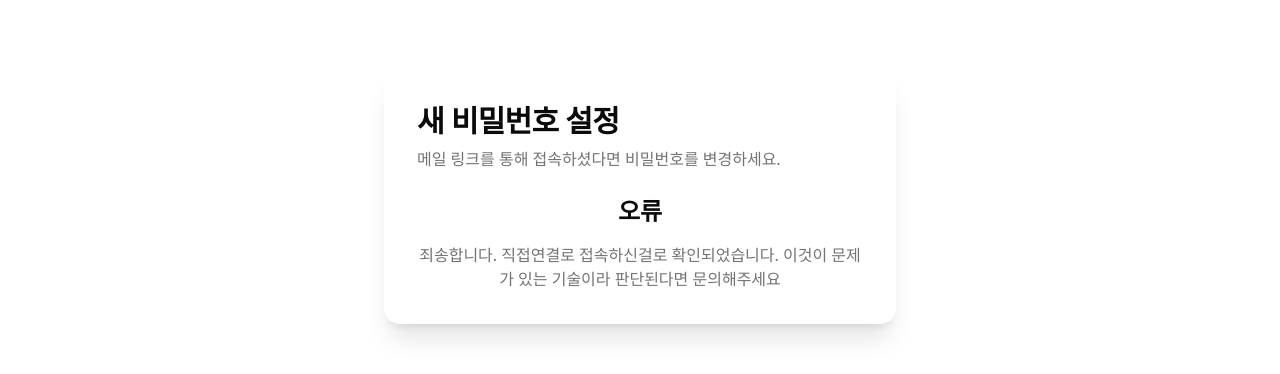
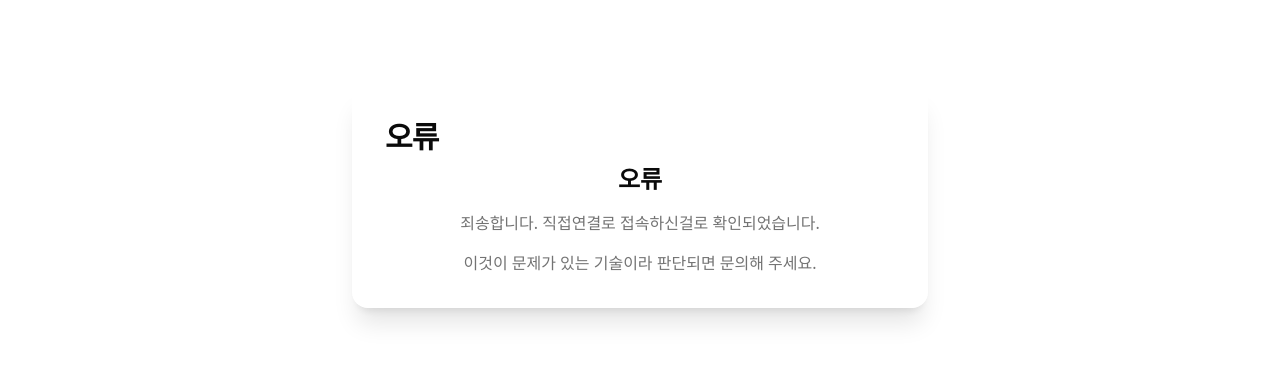
Before and after one commit to litsyneko/litsy.me, a Next.js app: page /update-password in a window 1280 px wide. Shown: the part 203-577 px from the top of the page. Built offline with nearby package versions, Linux system fonts and the light colour scheme; no server answers.

Commit message:
feat: 비밀번호 변경 페이지에서 직접 방문 및 OAuth 사용자에 대한 오류 메시지 개선

```diff
--- a/app/components/AuthCard.tsx
+++ b/app/components/AuthCard.tsx
@@ -14,9 +14,9 @@ export default function AuthCard({
   return (
     // increase vertical size and spacing so the card feels larger on desktop
     <div className="flex min-h-[80vh] items-center justify-center py-12 px-6">
-      <div className="w-full max-w-lg glass-effect rounded-2xl p-8 shadow-xl border border-white/10">
-        <h1 className="text-3xl font-bold mb-2 tracking-tight">{title}</h1>
-        {subtitle && <p className="text-base text-muted-foreground mb-6">{subtitle}</p>}
+      <div className="w-full max-w-xl glass-effect rounded-2xl p-8 shadow-xl border border-white/10">
+        <h1 className="text-3xl font-bold mb-2 tracking-tight break-words">{title}</h1>
+        {subtitle && <p className="text-base text-muted-foreground mb-6 break-words">{subtitle}</p>}
         {children}
       </div>
     </div>
--- a/app/update-password/page.tsx
+++ b/app/update-password/page.tsx
@@ -162,12 +162,18 @@ export default function UpdatePasswordPage() {
   };
 
   return (
-    <AuthCard title="새 비밀번호 설정" subtitle="메일 링크를 통해 접속하셨다면 비밀번호를 변경하세요.">
+    <AuthCard
+      title={directVisit || isOAuth ? "오류" : "새 비밀번호 설정"}
+      subtitle={directVisit || isOAuth ? undefined : "메일 링크를 통해 접속하셨다면 비밀번호를 변경하세요."}
+    >
       {directVisit ? (
         <div className="space-y-4 text-center w-full max-w-lg mx-auto">
           <h2 className="text-2xl font-bold">오류</h2>
           <p className="text-base text-muted-foreground max-w-prose mx-auto">
-            죄송합니다. 직접연결로 접속하신걸로 확인되었습니다. 이것이 문제가 있는 기술이라 판단된다면 문의해주세요
+            죄송합니다. 직접연결로 접속하신걸로 확인되었습니다.
+          </p>
+          <p className="text-base text-muted-foreground max-w-prose mx-auto">
+            이것이 문제가 있는 기술이라 판단되면 문의해 주세요.
           </p>
         </div>
       ) : isOAuth ? (
```
